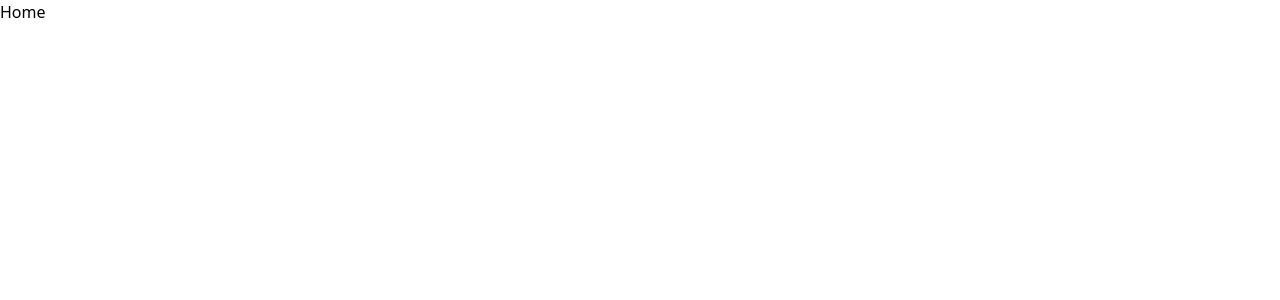
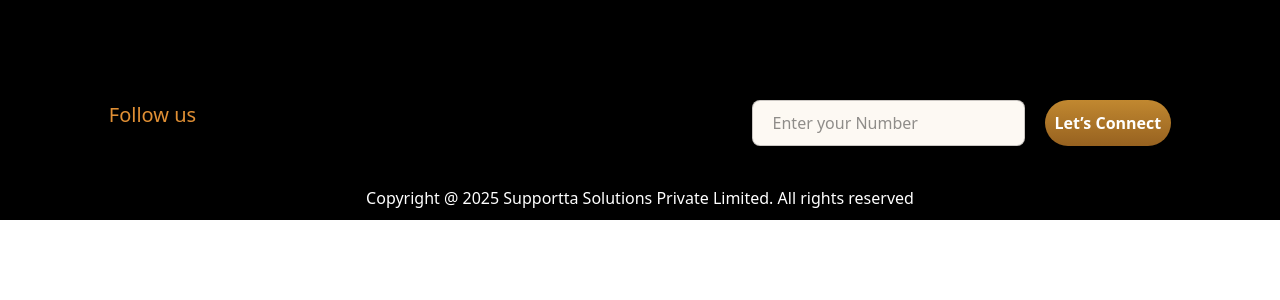
Before and after one commit to supporttasolutions/supporttasolutionswebsite, a Next.js app: page / in a window 1280 px wide. Shown: the top 300 px of the page. Built offline with nearby package versions, Linux system fonts and the light colour scheme.

Commit message:
footer added

```diff
--- /dev/null
+++ b/src/app/components/footer.jsx
@@ -0,0 +1,27 @@
+import Footerstyle from './footer.module.css'
+
+
+function Footer() {
+  return (
+    <div className={`${Footerstyle.footerMain} relative text-white xl:pt-[60px] xl:pb-[10px] flex flex-col justify-center items-center`}>
+        <div className="flex flex-col xl:gap-[40px] xl:w-[83%]">
+            <div></div>
+            <div className='flex justify-between'>
+                <div className='flex flex-col xl:gap-[12px] xl:w-[180px]'>
+                    <div className='text-[#E08F34] xl:text-[20px]'>Follow us</div>
+                    <div className=''></div>
+                </div>
+                <form className='flex lg:gap-[20px]'>
+                    <input className='bg-[#FDF9F3] xl:px-[20px] xl:py-[10px] lg:rounded-[8px]  border-[.5px] border-[#00000033]' type="text" placeholder='Enter your Number'/>
+                    <button className='flex justify-center items-center lg:rounded-[50px] font-semibold bg-gradient-to-b from-[#C18830] to-[#976220] lg:p-[10px]'>Let’s Connect</button>
+                </form>
+
+
+            </div>
+            <div className='flex justify-center items-center xl:text-[16px]w-full'>Copyright @ 2025 Supportta Solutions Private Limited. All rights reserved</div>
+        </div>
+    </div>
+  )
+}
+
+export default Footer
--- /dev/null
+++ b/src/app/components/footer.module.css
@@ -0,0 +1,8 @@
+.footerMain{
+    background-color: #000000;
+    width: 100%;
+}
+
+.footerMain form input::placeholder{
+    color: #0000006f;
+}
--- a/src/app/page.js
+++ b/src/app/page.js
@@ -1,3 +1,7 @@
+import Footer from "./components/footer";
+
 export default function Home() {
-  return <>Home</>;
+  return <>
+  <Footer/>
+  </>;
 }
```
